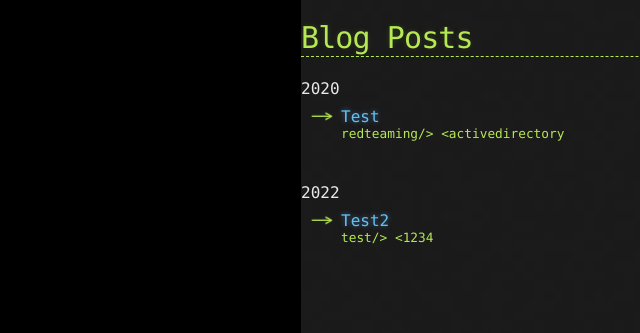
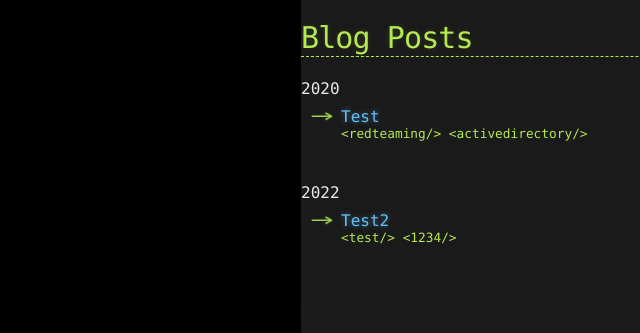
Before and after one commit to br33z3/br33z3.github.io, a Jekyll site: the page built from _pages/blog.md, in a window 1280 px wide. Shown: the top 333 px of the page, without its empty margins (19-659 px from the left). Built offline with Jekyll 4.4.1, drawn with Linux system fonts in a browser that asks for light colours; comment, search, counter and statistics services are not loaded.

Commit message:
Update blog_toplevel.html

```diff
--- a/_layouts/blog_toplevel.html
+++ b/_layouts/blog_toplevel.html
@@ -15,7 +15,7 @@ layout: default
       <br>
       <span class="tag">
         <small>
-          {{ post.tags | join: '/&gt; &lt;' }}
+          &lt;{{ post.tags | join: '/&gt; &lt;' }}/&gt;
         </small>
       </span>
     </li>
```
